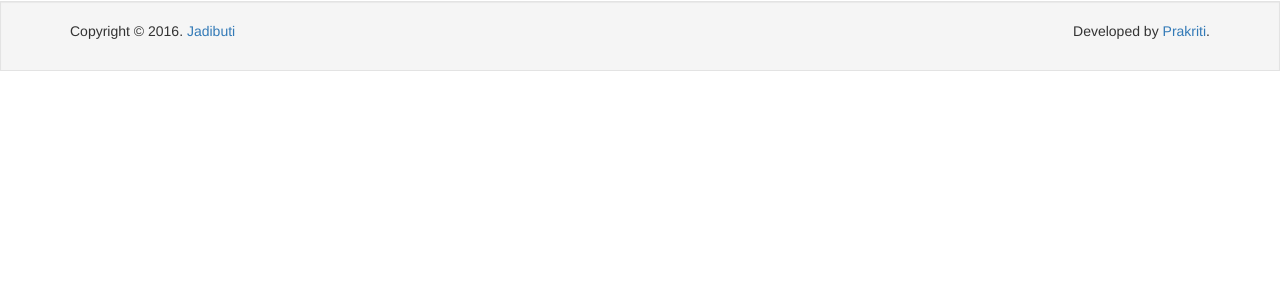
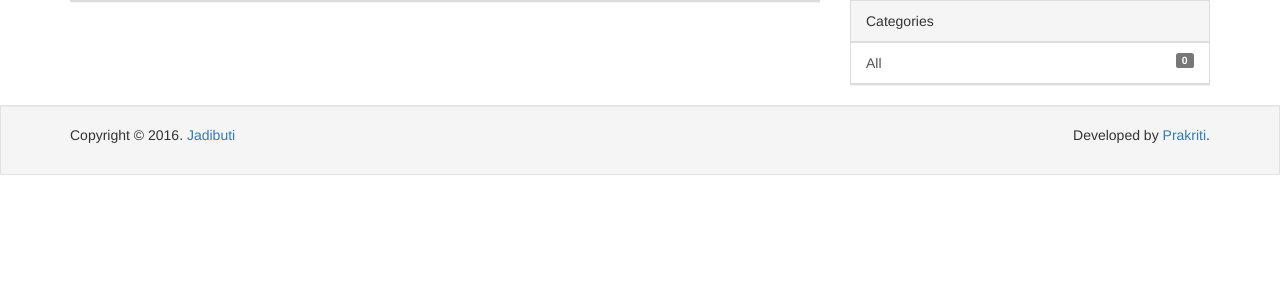
Before and after one commit to munikarmanish/jadibuti, a Django app: page /browse/ in a window 1280 px wide. Shown: the part 120-420 px from the top of the page. Run offline with Django 3.2, Linux system fonts and the light colour scheme; data that the repository does not hold is empty; some libraries are stand-ins or nearby versions.

Commit message:
categories panel added in browse herb section

```diff
--- a/browse/views.py
+++ b/browse/views.py
@@ -7,10 +7,18 @@ from .models import *
 def browse_view (response):
 
 	herbs = Herb.objects.all()
+	herb_categories = HerbCategory.objects.all()
+	total_herbs = herbs.count()
+	individual_cat_count = []
+	for cat in herb_categories:
+		individual_cat_count.append(herbs.filter(category=cat).count())
+	zipped = zip(individual_cat_count,herb_categories)
 
 	context = {
 		'page_title':'browse',
-		'herbs':herbs
+		'herbs':herbs,
+		'total_herbs':total_herbs,
+		'count_categories': zipped
 	}
 
 	return render (response, 'browse_herbs.html', context)
--- a/templates/browse_herbs.html
+++ b/templates/browse_herbs.html
@@ -17,9 +17,8 @@
 
 <div class="container">
 <div class="row">
-
-  <div class="col-md-8">
-
+<div class="col-md-8">
+<div class="panel panel-default">
   {% for herb in herbs %}
   	<div class="thumbnail">
   		{% if herb.image %}
@@ -34,8 +33,27 @@
     </div>
   {% endfor %}
 
-  </div>
- </div>
-</div>
+  </div><!--panel-->
+</div><!--column-1-->
+<div class="col-md-4">
+<div class="panel panel-default">
+    <div class="panel-heading">
+      Categories
+    </div><!--panel-heading-->
+    <div class="panel-body" style="padding:0;">
+      <ul class="list-group" style="margin:0;">
+          <a class="list-group-item" href="{% url 'browse:browse' %}">All
+            <span class="label label-default pull-right">{{ total_herbs }}</span></a>
+        {% for count,cat in count_categories %}
+          <a class="list-group-item" href="#">
+          {{ cat.name }} <span class="label label-default pull-right">{{ count }}</span>
+          </a>
+        {% endfor %}
+      </ul>
+    </div><!--panel-body-->
+</div><!--panel-->
+</div><!--column 2-->
+</div><!--row-->
+</div><!--container-->
 
 {% endblock main %}
--- a/templates/herb_detail.html
+++ b/templates/herb_detail.html
@@ -21,6 +21,7 @@
 <div class="container col-md-12">
 <div class="row">
     <div class="col-md-8">
+<div class="panel panel-default">
     {% if herb.image %}
     <img src="{{ herb.image.url }}" class="image-responsive" />
     <hr>
@@ -29,8 +30,8 @@
     <div class="content">
     {{ herb.description|markdown }}
     </div><!--content-->
+</div><!--panel-->
     </div><!--column 1-->
-
 <div class="col-md-4">
 <div class="row">
   <div class="panel panel-default">
@@ -54,7 +55,7 @@
     <div class="panel-body" style="padding:0;">
         <ul class="list-group" style="padding:0;">
         {% for disease in diseases_cured %}
-            <a href="#">
+            <a href="#" class="list-group-item">
             {{ disease.name }}
             </a>
         {% endfor %}
```
Also changed, not shown: blog/views.py (+0 -9 lines).
